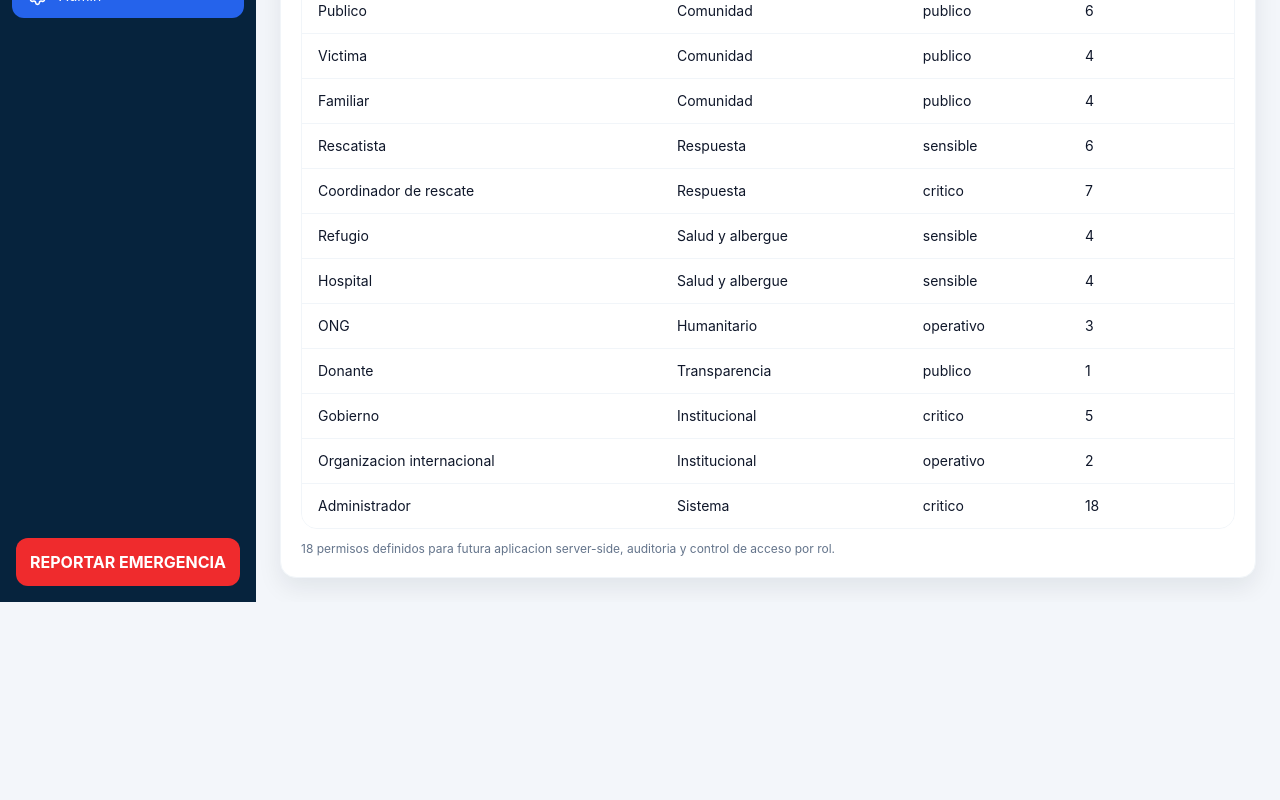
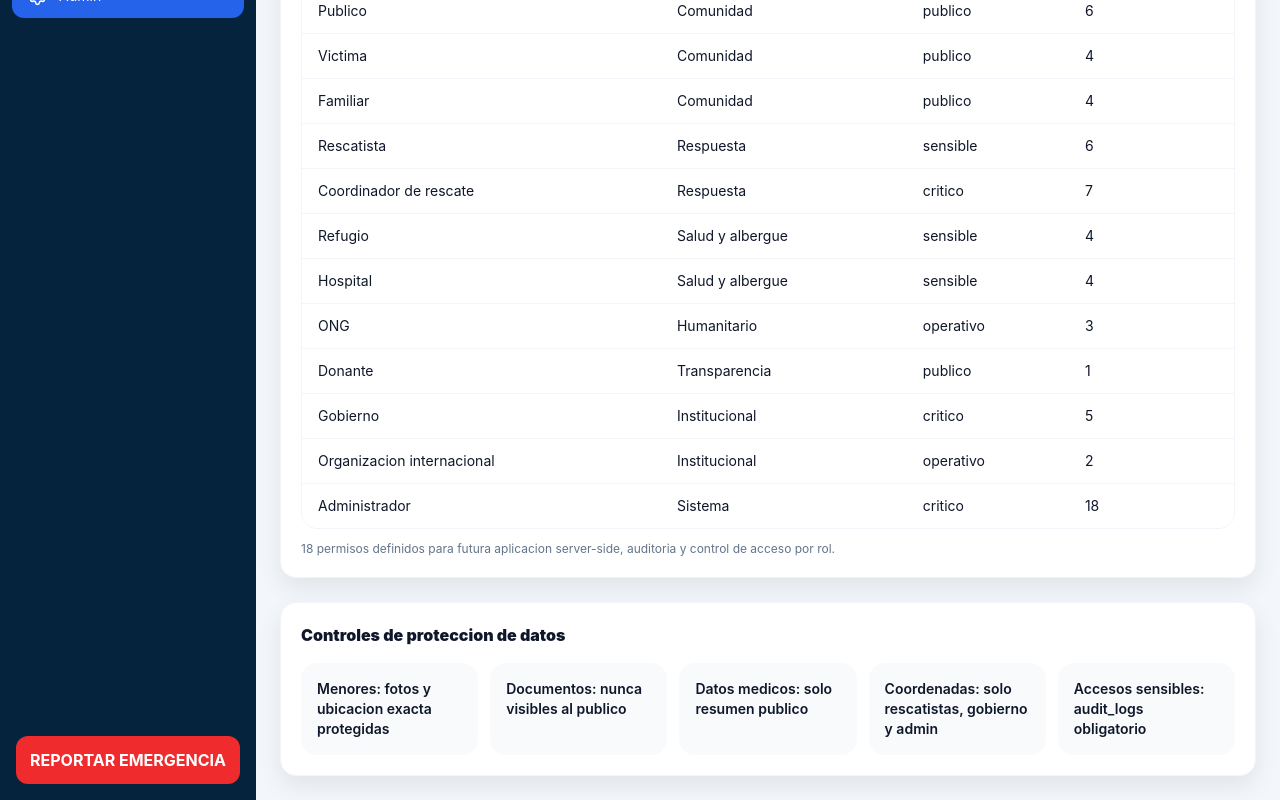
Before and after one commit to Neiman08/rescuenet-venezuela, a React (Vite) app: page /admin in a window 1280 px wide. Shown: the part 699-1499 px from the top of the page. Before the commit the page ends 1301 px from the top, so only its background shows below. Built offline with nearby package versions, Linux system fonts and the light colour scheme.

Commit message:
feat: harden privacy and audit controls

```diff
--- /dev/null
+++ b/src/components/SensitiveField.jsx
@@ -0,0 +1,14 @@
+import { Lock } from "lucide-react";
+
+export default function SensitiveField({ label, value, allowedRoles = "Rescatistas, gobierno y administradores", revealed = false }) {
+  return (
+    <div className="p-3 rounded-xl bg-slate-50">
+      <div className="flex items-center justify-between gap-3">
+        <p className="text-xs uppercase text-slate-400 font-bold">{label}</p>
+        {!revealed && <Lock size={15} className="text-slate-400" />}
+      </div>
+      <p className="font-semibold mt-1">{revealed ? value : "Informacion protegida"}</p>
+      {!revealed && <p className="text-xs text-slate-500 mt-1">Visible solo para {allowedRoles}.</p>}
+    </div>
+  );
+}
--- a/src/pages/AdminVerification.jsx
+++ b/src/pages/AdminVerification.jsx
@@ -15,6 +15,14 @@ const tasks = [
   "Gestionar zonas afectadas",
   "Gestionar usuarios y roles",
   "Ver logs de auditoria",
+];
+
+const securityControls = [
+  "Menores: fotos y ubicacion exacta protegidas",
+  "Documentos: nunca visibles al publico",
+  "Datos medicos: solo resumen publico",
+  "Coordenadas: solo rescatistas, gobierno y admin",
+  "Accesos sensibles: audit_logs obligatorio",
 ];
 
 export default function AdminVerification() {
@@ -59,6 +67,14 @@ export default function AdminVerification() {
           {Object.keys(permissions).length} permisos definidos para futura aplicacion server-side, auditoria y control de acceso por rol.
         </p>
       </div>
+      <div className="card p-5">
+        <h2 className="font-black mb-4">Controles de proteccion de datos</h2>
+        <div className="grid md:grid-cols-5 gap-3">
+          {securityControls.map((control) => (
+            <div key={control} className="p-4 rounded-2xl bg-slate-50 text-sm font-semibold">{control}</div>
+          ))}
+        </div>
+      </div>
     </div>
   );
 }
--- a/src/pages/PersonDetail.jsx
+++ b/src/pages/PersonDetail.jsx
@@ -1,5 +1,6 @@
 import { Link, useParams } from "react-router-dom";
 import { Lock, MapPin } from "lucide-react";
+import SensitiveField from "../components/SensitiveField";
 import SectionTitle from "../components/SectionTitle";
 import StatusBadge from "../components/StatusBadge";
 import { rescuedPeople } from "../data/mockData";
@@ -32,7 +33,10 @@ export default function PersonDetail() {
             <Info label="Equipo de rescate" value={person.team} />
             <Info label="Responsable" value={person.rescuer} />
             <Info label="Trasladado a" value={person.currentPlace} />
-            <Info label="Coordenadas" value={person.isMinor ? "Informacion protegida" : person.coordinates} />
+            <SensitiveField label="Coordenadas exactas" value={person.coordinates} />
+          </div>
+          <div className="rounded-2xl bg-blue-50 border border-blue-100 p-4 text-sm text-blue-800">
+            Vista publica: documentos, direccion exacta, datos medicos completos y coordenadas permanecen protegidos. Cada acceso sensible debe registrarse en auditoria.
           </div>
           <div>
             <h2 className="font-black mb-3 flex items-center gap-2"><MapPin size={18} /> Historial</h2>
--- a/src/pages/RescueLocation.jsx
+++ b/src/pages/RescueLocation.jsx
@@ -6,6 +6,9 @@ export default function RescueLocation() {
   return (
     <div className="space-y-6">
       <SectionTitle title="Ubicacion del rescate" subtitle="Vista sensible: coordenadas exactas reservadas para rescatistas, gobierno y administradores." />
+      <div className="card p-4 bg-blue-50 border-blue-100 text-blue-800 text-sm">
+        Este modulo representa una vista restringida. En produccion debe requerir rol autorizado, razon de acceso y registro automatico en audit_logs.
+      </div>
       <div className="grid xl:grid-cols-[1fr_360px] gap-6">
         <div className="card p-5 h-[560px]"><MapPreview /></div>
         <div className="card p-5 space-y-4">
```
Also changed, not shown: 2 other files (tests, documents, lock files or other folders).
